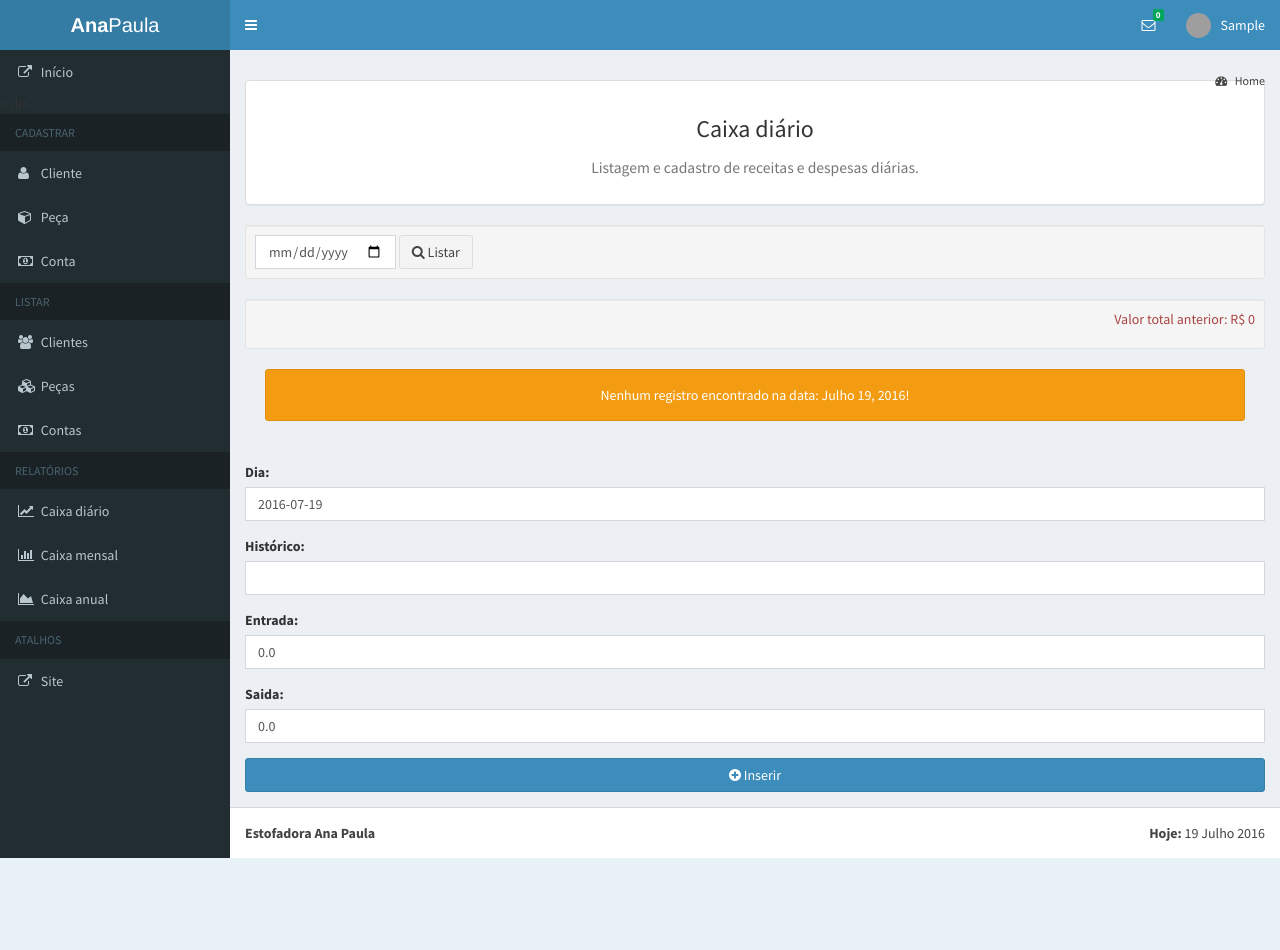
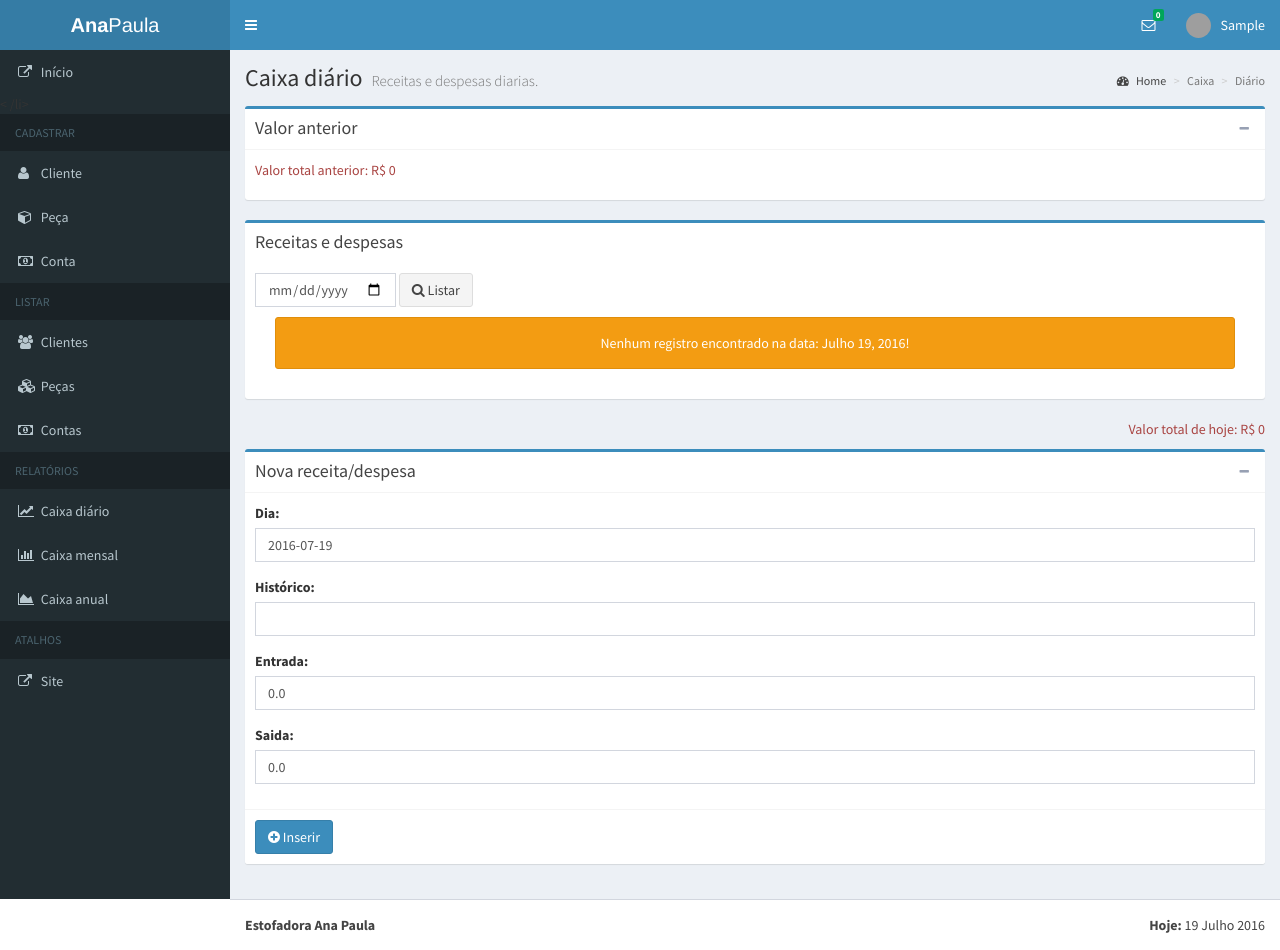
Before and after one commit to delete/estofadora, a Django app: the page made by estofadora/statement/templates/statement/cash.html in a window 1280 px wide. Before the commit the page ends 858 px from the top, so only its background shows below. Run offline with Django 3.2, Linux system fonts and the light colour scheme; a user stored in the database is signed in; tables that the repository leaves empty hold one stand-in row (values such as "Sample post"); some libraries are stand-ins or nearby versions; grey boxes are pictures that could not be loaded.

Commit message:
update reports template and tests
Update reports templates to new layout; update tests too

```diff
--- a/estofadora/statement/templates/statement/cash.html
+++ b/estofadora/statement/templates/statement/cash.html
@@ -1,24 +1,62 @@
 {% extends "base.html" %}
 
 {% block extra_js %}
-	<script src="https://ajax.googleapis.com/ajax/libs/jquery/1.11.3/jquery.min.js"></script>
 	<script src="http://malsup.github.com/jquery.form.js"></script>
 {% endblock %}
 
+{% block title %}Caixa diário{% endblock title %}
+
+{% block content-header-title %}
+Caixa diário
+{% endblock content-header-title %}
+
+{% block content-header-subtitle %}
+<small>Receitas e despesas diarias.</small>
+{% endblock content-header-subtitle %}
+
+{% block content-header-breadcrumb %}
+<li class="active">Caixa</li>
+<li class="active">Diário</li>
+{% endblock content-header-breadcrumb %}
+
 {% block content %}
-<div class="panel panel-default">
-	<div class="panel-body">
-        <h3>
-        	<p class="text-center">Caixa diário</p>
-        	<p class="text-center">
-        		<small>Listagem e cadastro de receitas e despesas diárias.</small>
+
+<div class="row">
+  <div class="col-xs-12">
+    <div class="box box-primary">
+      <div class="box-header with-border">
+        <h3 class="box-title">Valor anterior</h3>
+
+        <div class="box-tools pull-right">
+          <button type="button" class="btn btn-box-tool" data-widget="collapse"><i class="fa fa-minus"></i>
+          </button>
+        </div>
+        <!-- /.box-tools -->
+      </div>
+      <!-- /.box-header -->
+      <div class="box-body" style="display: block;">
+        <div class="pull-left">
+          {% if total_before > 0 %}
+					<p class="text-right text-success">
+					{% else %}
+					<p class="text-right text-danger">
+					{% endif %}
+						Valor total anterior: R$ {{ total_before }}
 					</p>
-        </h3>
+        </div>
+      </div>
+      <!-- /.box-body -->
     </div>
   </div>
 
-<div class="well well-sm">
-	<form method="POST" role="form">
+  <div class="col-xs-12">
+    <div class="box box-primary">
+      <div class="box-header">
+        <h3 class="box-title">Receitas e despesas</h3>
+      </div>
+      <!-- /.box-header -->
+      <div class="box-body table-responsive">
+        <form method="POST" role="form" class="search-form">
           {% csrf_token %}
           <div class="form-inline">
             <input class="form-control" type="date" name="search_date" placeholder='Data para listar'>
@@ -31,22 +69,7 @@
             </span>
           </div>
         </form>
-</div>
-
-<div class="well well-sm">
-	<div class="total_value">
-		{% if total_before > 0 %}
-		<p class="text-right text-success">
-		{% else %}
-		<p class="text-right text-danger">
-		{% endif %}
-			Valor total anterior: R$ {{ total_before }}
-		</p>
-	</div>
-</div>
-
        	{% if content %}
-
           <table class="table table-striped">
 					    <thead>
 					        <tr>
@@ -75,8 +98,16 @@
 					        {% endfor %}
 					    </tbody>
 					</table>
-
-	<div class="total_value">
+        {% else %}
+          <div class="alert alert-warning text-center" role="alert">
+            Nenhum registro encontrado na data: {{ choose_date }}!
+          </div>
+        {% endif %}
+      </div>
+      <!-- /.box-body -->
+    </div>
+    <div class="row">
+      <div class="col-sm-12">
         {% if total_value > 0 %}
         <p class="text-right text-success">
         {% else %}
@@ -85,23 +116,25 @@
             Valor total de hoje: R$ {{ total_value }}
         </p>
       </div>
+    </div>
+    <!-- /.box -->
+  </div>
 
-{% else %}
-	<div class="alert alert-warning" role="alert">
-		<p class="text-center">
-			Nenhum registro encontrado na data: {{ choose_date }}!
-		</p>
+  <div class="col-xs-12">
+    <div class="box box-primary">
+      <div class="box-header with-border">
+        <h3 class="box-title">Nova receita/despesa</h3>
 
+        <div class="box-tools pull-right">
+          <button type="button" class="btn btn-box-tool" data-widget="collapse"><i class="fa fa-minus"></i>
+          </button>
         </div>
-{% endif %}
-
-
-<hr>
-
-<div class="marketing">
+        <!-- /.box-tools -->
+      </div>
+      <!-- /.box-header -->
     	<form  method="POST" role="form">
+      	<div class="box-body" style="display: block;">
 					{% csrf_token %}
-
 			    {{ form.non_field_errors}}
 
 			    {% for field in form %}
@@ -111,24 +144,19 @@
 					    {{ field.errors }}
 				    </div>
 			    {% endfor %}
-
-	    <button class="btn btn-primary form-control"
+			  </div>
+			  <div class="box-footer">
+			    <button class="btn btn-primary"
 			    	type="submit" name="post_form">
 			    	<i class="fa fa-plus-circle"></i>
 			    	Inserir
 			    </button>
-
+			  </div>
 			</form>
       </div>
-
-<!-- Modal -->
-<div class="modal fade" id="modal" tabindex="-1" role="dialog" aria-labelledby="myModalLabel" aria-hidden="true">
-	<div class="modal-dialog">
-		<div class="modal-content">
-
-		</div><!-- /.modal-content -->
-	</div><!-- /.modal-dialog -->
-</div><!-- /.modal -->
-
+      <!-- /.box-body -->
+    </div>
+  </div>
+</div>
 
 {% endblock %}
```
Also changed, not shown: estofadora/statement/templates/statement/cash_annual.html (+62 -36 lines), estofadora/statement/templates/statement/cash_month.html (+11 -5 lines), estofadora/statement/tests/test_views.py (+44 -28 lines). Lines whose indentation alone changed are shown as unchanged.
